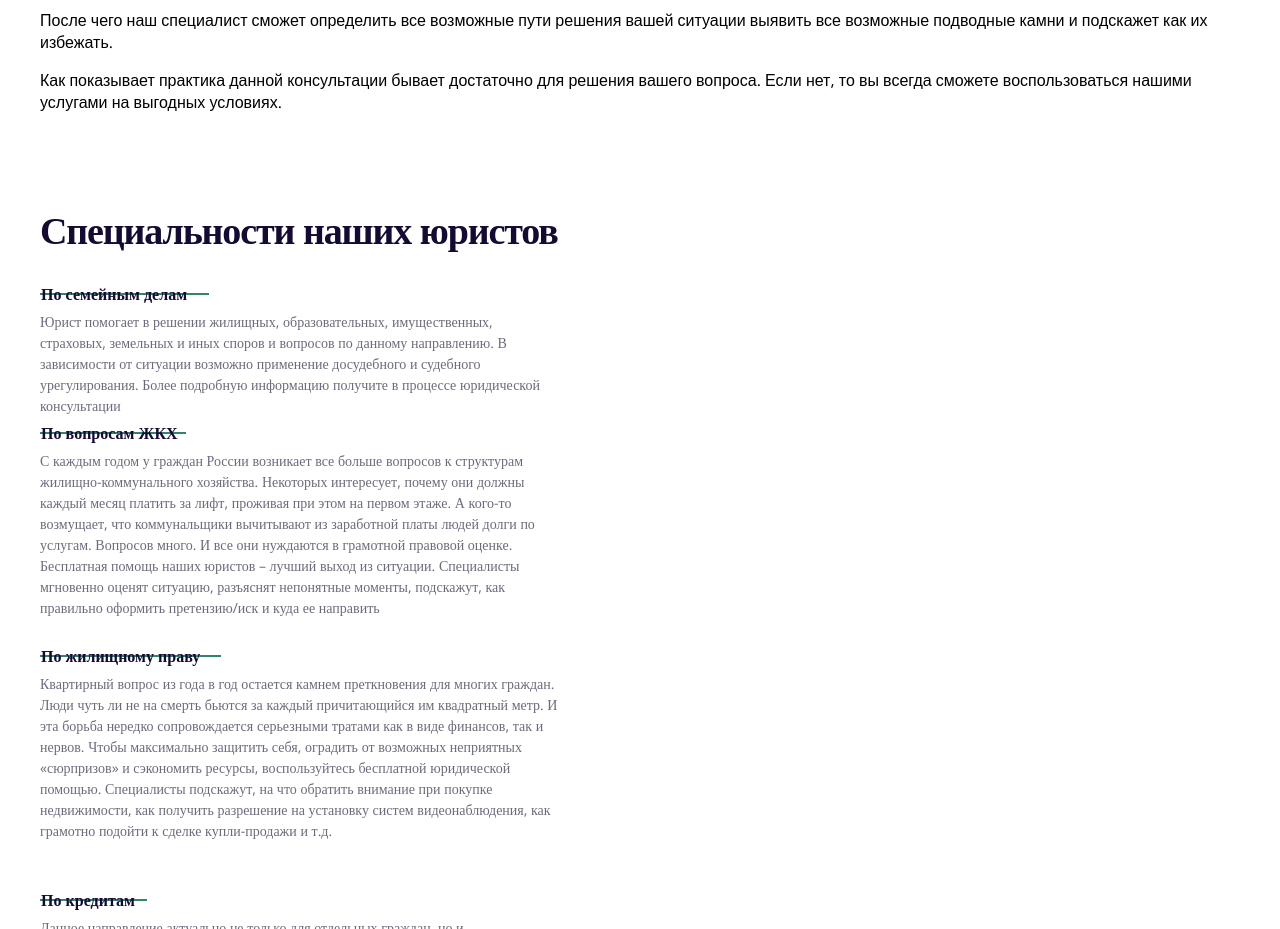
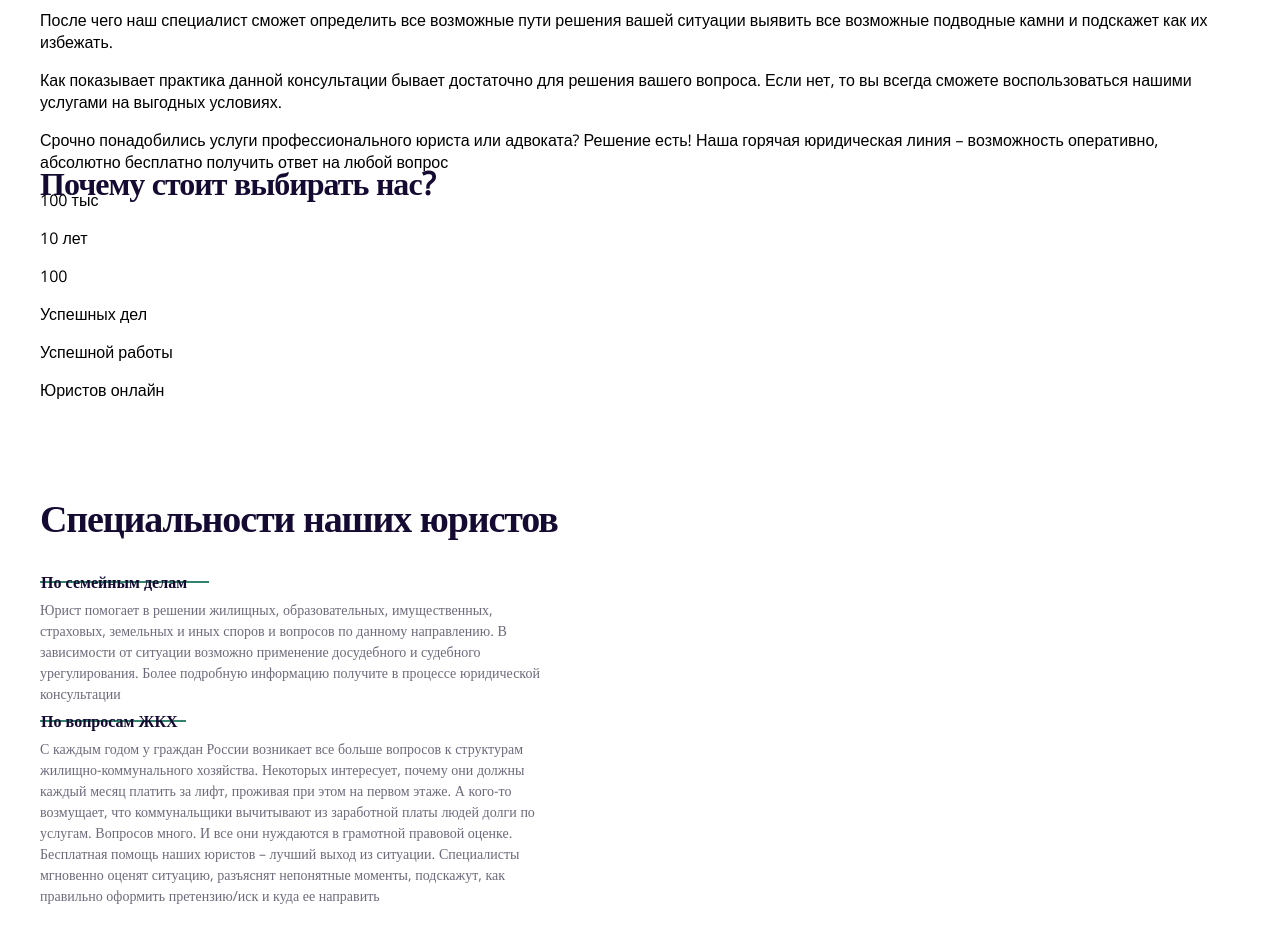
Before and after one commit to shuvava7o80/Bookish-rotaty-phone, a plain HTML site: page Bookish-rotaty-phone/index.html in a window 1280 px wide. Shown: the part 2200-3129 px from the top of the page. Drawn offline with nearby package versions, Linux system fonts and the light colour scheme.

Commit message:
Version 1.8

```diff
--- a/Bookish-rotaty-phone/index.html
+++ b/Bookish-rotaty-phone/index.html
@@ -120,6 +120,22 @@
 
                 </div>
             </div>
+            <div class="WhyWe">
+                <p class="Whytext1">Почему стоит выбирать нас?</p>
+                <p class="Whytext2">Срочно понадобились услуги профессионального юриста или адвоката? Решение есть! Наша горячая юридическая линия – возможность оперативно, абсолютно бесплатно получить ответ на любой вопрос</p>
+                <div class="WhySText">
+                <p class="Whytext3">100 тыс</p>
+                <p class="Whytext3">10 лет</p>
+                <p class="Whytext3">100</p>
+                </div>
+                <div class="WhySText2">
+                    <p class="Whytext4">Успешных дел</p>
+                    <p class="Whytext4">Успешной работы</p>
+                    <p class="Whytext4">Юристов онлайн</p>
+                </div>
+
+
+            </div>
             <div class="OurJoury">
                 <p class="Main3">Специальности наших юристов</p>
                 <!--Ниже должна быть картинка-->
--- a/Bookish-rotaty-phone/style.css
+++ b/Bookish-rotaty-phone/style.css
@@ -1303,7 +1303,7 @@ flex-grow: 0;
 
 /* Показать весь текст */
 
-width: 163px;
+width: 1111px;
 height: 22px;
 
 font-family: 'Open Sans';
@@ -1327,6 +1327,68 @@ flex-grow: 0;
 
 }
 
+.WhyWe{
+
+}
+
+.Whytext1{
+    /* Почему стоит выбрать нас? */
+
+position: absolute;
+width: 442px;
+height: 44px;
+
+font-family: 'Open Sans';
+font-style: normal;
+font-weight: 700;
+font-size: 32px;
+line-height: 44px;
+/* identical to box height */
+letter-spacing: -0.03em;
+
+/* Base/Black */
+color: #140A32;
+}
+
+
+
+
+
+
+
+
+
+
+
+
+
+
+
+
+
+
+
+
+
+
+
+
+
+
+
+
+
+
+
+
+
+
+
+
+
+
+
+
 .Main5{
     /* Отзывы наших клиентов */
 
```
